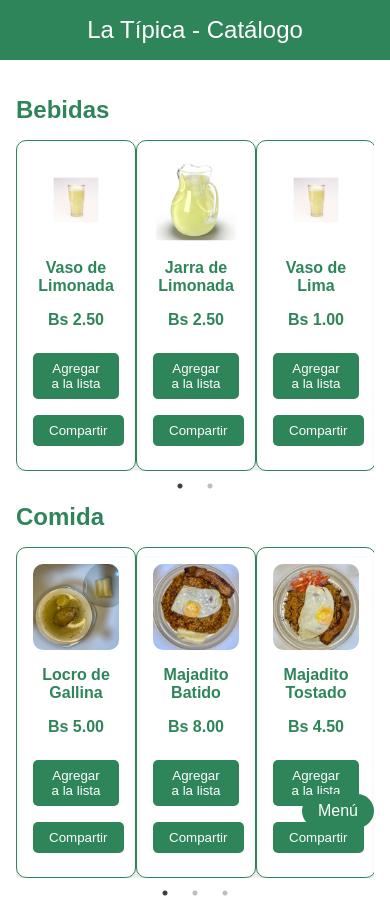
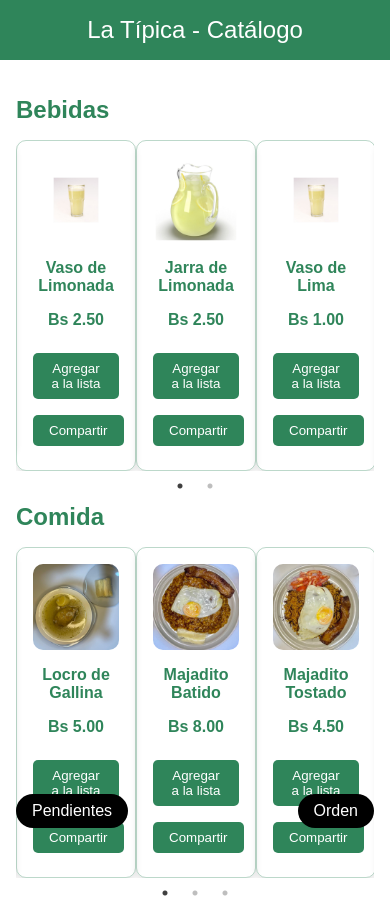
Before and after one commit to poehlmann/rest_la_tipica, a plain HTML site: page index.html in a window 390 px wide. Shown: the top 906 px of the page. Drawn offline with nearby package versions, Linux system fonts and the light colour scheme.

Commit message:
mejora responsive

```diff
--- a/estilo.css
+++ b/estilo.css
@@ -23,7 +23,7 @@ h2 {
     margin-bottom: 1rem;
 }
 .card {
-    border: 1px solid #2f855a;
+    border: 1px solid #2f855a52;
     border-radius: 10px;
     padding: 1rem;
     text-align: center;
@@ -109,14 +109,25 @@ footer {
     bottom: 1rem;
     right: 1rem;
     z-index: 100;
-    background-color: #2f855a;
+    background-color: #000000;
     color: white;
     padding: 0.5rem 1rem;
     border-radius: 50px;
     cursor: pointer;
 }
-.floating-menu:hover {
-    background-color: #276749;
+.floating-pending {
+    position: fixed;
+    bottom: 1rem;
+    left: 1rem;
+    z-index: 100;
+    background-color: #000000;
+    color: white;
+    padding: 0.5rem 1rem;
+    border-radius: 50px;
+    cursor: pointer;
+}
+.floating-menu:hover,.floating-pending:hover {
+    background-color: #403b3b;
 }
 
 @media (min-width: 768px) {
@@ -126,6 +137,9 @@ footer {
     .floating-menu {
         display: none; /* Ocultar el botón flotante en pantallas grandes */
     }
+    .floating-pending {
+        display: none; /* Ocultar el botón flotante en pantallas grandes */
+    }
 }
 iframe {
     max-width: 100%;
--- a/funciones.js
+++ b/funciones.js
@@ -35,7 +35,8 @@ $(document).ready(function() {
 
     const wishlist = [];
     const pendingOrders = JSON.parse(localStorage.getItem('pendingOrders')) || [];
-
+    const order = document.getElementById('wishlist');
+    const pending = document.getElementById('pending-orders');
     function updateWishlist() {
         const $wishlistItems = $('#wishlist-items');
         const $wishlistTotal = $('#wishlist-total');
@@ -106,27 +107,20 @@ $(document).ready(function() {
     });
 
     $('#floating-menu').click(function() {
-        $('.wishlist, .pending-orders').toggle();
+        if (order.style.display === "none") {
+            order.style.display = "block";
+            pending.style.display = "none";
+        } else {
+            order.style.display = "none";
+        }
     });
-
-    const elemento = document.getElementById('pending-orders');
-    let offsetX, offsetY;
-    let arrastrando = false;
-
-    elemento.addEventListener('mousedown', (e) => {
-        arrastrando = true;
-        offsetX = e.clientX - elemento.offsetLeft;
-        offsetY = e.clientY - elemento.offsetTop;
-    });
-
-    document.addEventListener('mousemove', (e) => {
-        if (!arrastrando) return;
-        elemento.style.left = e.clientX - offsetX + 'px';
-        elemento.style.top = e.clientY - offsetY + 'px';
-    });
-
-    document.addEventListener('mouseup', () => {
-        arrastrando = false;
+    $('#floating-pending').click(function() {
+        if (pending.style.display === "none") {
+            pending.style.display = "block";
+            order.style.display = "none";
+        } else {
+            pending.style.display = "none";
+        }
     });
 
     updatePendingOrders();
--- a/index.html
+++ b/index.html
@@ -113,7 +113,7 @@
     </section>
 </main>
 
-<div class="wishlist">
+<div id="wishlist" class="wishlist">
     <h3>Lista de Deseos</h3>
     <ul id="wishlist-items"></ul>
     <p>Total: $<span id="wishlist-total">0.00</span></p>
@@ -127,8 +127,8 @@
     <ul id="pending-orders-list"></ul>
 </div>
 
-<div class="floating-menu" id="floating-menu">Menú</div>
-
+<div class="floating-menu" id="floating-menu">Orden</div>
+<div class="floating-pending" id="floating-pending">Pendientes</div>
 <footer>
     <p>Ubicación: B/ Av.Sudamericana,, Heroes Del Chaco, Santa Cruz de la Sierra</p>
     <button onclick="window.open('https://wa.me/1234567890', '_blank')">
```
